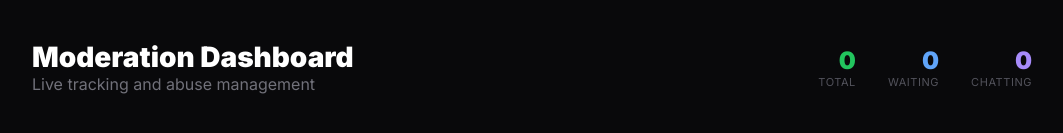
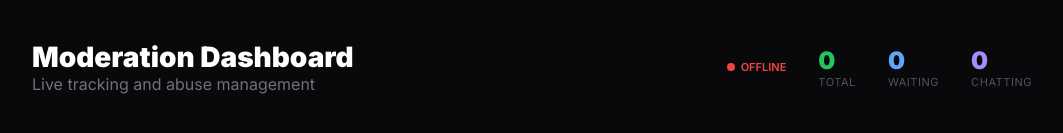
Before and after one commit to mezghanniyassine570-debug/omegle-cams, a Next.js app: page /admin in a window 1280 px wide. Both pictures are taken after typing "Sample123" into the empty fields and a click on the button "Login". Shown: the top 133 px of the page, without its empty margins (108-1171 px from the left). Built offline with nearby package versions, Linux system fonts and the light colour scheme; no server answers.

Commit message:
Admin Dashboard: public stats and connection indicator

```diff
--- a/pages/admin.tsx
+++ b/pages/admin.tsx
@@ -7,17 +7,24 @@ export default function AdminDashboard() {
   const [password, setPassword] = useState('')
   const [isAuthorized, setIsAuthorized] = useState(false)
   const [data, setData] = useState<any>(null)
+  const [stats, setStats] = useState<any>(null)
+  const [connected, setConnected] = useState(false)
   const socketRef = useRef<any>(null)
 
   useEffect(() => {
-    if (isAuthorized) {
     const { getSocket } = require('../lib/socket')
     const socket = getSocket()
     socketRef.current = socket
 
-      const fetchData = () => {
-        socket.emit('admin-get-data', { password })
-      }
+    setConnected(socket.connected)
+    socket.on('connect', () => setConnected(true))
+    socket.on('disconnect', () => setConnected(false))
+
+    // Public stats (no password needed)
+    socket.emit('get-stats')
+    socket.on('stats', (res: any) => {
+      setStats(res)
+    })
 
     socket.on('admin-data', (res: any) => {
       setData(res)
@@ -28,13 +35,20 @@ export default function AdminDashboard() {
       setIsAuthorized(false)
     })
 
-      fetchData()
-      const interval = setInterval(fetchData, 5000)
+    const interval = setInterval(() => {
+      socket.emit('get-stats')
+      if (isAuthorized && password) {
+        socket.emit('admin-get-data', { password })
+      }
+    }, 5000)
 
     return () => {
       clearInterval(interval)
+      socket.off('stats')
       socket.off('admin-data')
-      }
+      socket.off('admin-error')
+      socket.off('connect')
+      socket.off('disconnect')
     }
   }, [isAuthorized, password])
 
@@ -105,18 +119,26 @@ export default function AdminDashboard() {
             <h1 style={{ fontSize: '28px', fontWeight: 900, color: '#fff' }}>Moderation Dashboard</h1>
             <p style={{ color: '#71717a' }}>Live tracking and abuse management</p>
           </div>
-          <div style={{ textAlign: 'right', display: 'flex', gap: '32px' }}>
+          <div style={{ display: 'flex', gap: '32px', alignItems: 'center' }}>
+            <div style={{ display: 'flex', alignItems: 'center', gap: '6px' }}>
+              <div style={{ width: '8px', height: '8px', borderRadius: '50%', background: connected ? '#22c55e' : '#ef4444' }}></div>
+              <div style={{ fontSize: '11px', fontWeight: 600, color: connected ? '#22c55e' : '#ef4444', textTransform: 'uppercase' }}>
+                {connected ? 'Live' : 'Offline'}
+              </div>
+            </div>
+            <div style={{ display: 'flex', gap: '32px' }}>
               <div>
-              <div style={{ fontSize: '24px', fontWeight: 800, color: '#22c55e' }}>{data?.online || 0}</div>
+                <div style={{ fontSize: '24px', fontWeight: 800, color: '#22c55e' }}>{stats?.online || 0}</div>
                 <div style={{ fontSize: '11px', textTransform: 'uppercase', letterSpacing: '0.05em', color: '#52525b' }}>Total</div>
               </div>
               <div>
-              <div style={{ fontSize: '24px', fontWeight: 800, color: '#60a5fa' }}>{data?.waiting || 0}</div>
+                <div style={{ fontSize: '24px', fontWeight: 800, color: '#60a5fa' }}>{stats?.waiting || 0}</div>
                 <div style={{ fontSize: '11px', textTransform: 'uppercase', letterSpacing: '0.05em', color: '#52525b' }}>Waiting</div>
               </div>
               <div>
-              <div style={{ fontSize: '24px', fontWeight: 800, color: '#a78bfa' }}>{data?.chatting || 0}</div>
+                <div style={{ fontSize: '24px', fontWeight: 800, color: '#a78bfa' }}>{stats?.chatting || 0}</div>
                 <div style={{ fontSize: '11px', textTransform: 'uppercase', letterSpacing: '0.05em', color: '#52525b' }}>Chatting</div>
+              </div>
             </div>
           </div>
         </div>
```
Lines whose indentation alone changed are shown as unchanged.
